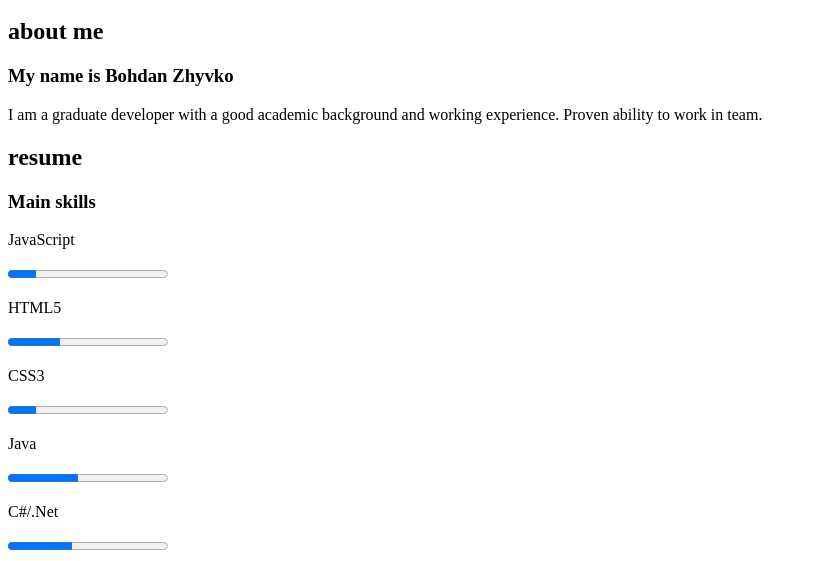
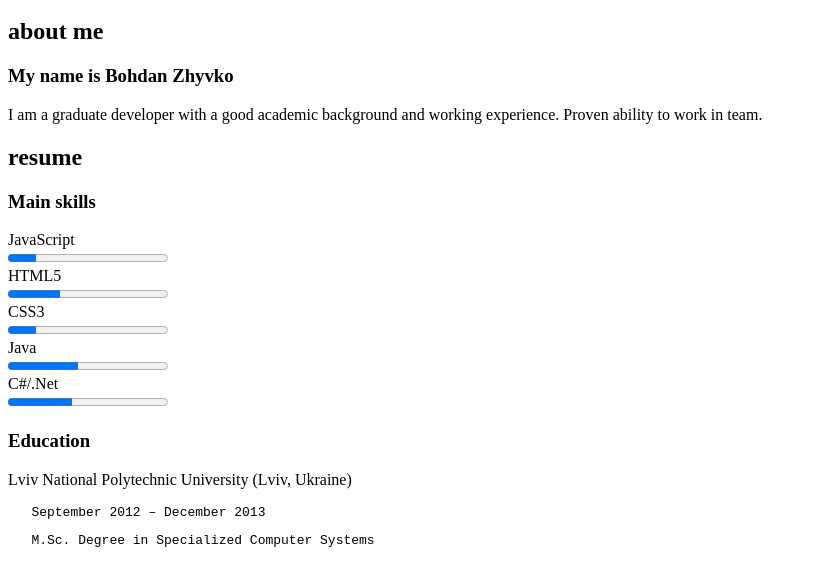
Before and after one commit to BohdanZhyvko/cv, a plain HTML site: page index.html in a window 1280 px wide. Shown: the part 218-779 px from the top of the page, without its empty margins (0-817 px from the left). Drawn offline with Linux system fonts and the light colour scheme.

Commit message:
text skills chenge

```diff
--- a/index.html
+++ b/index.html
@@ -51,15 +51,15 @@
             <!-- Skills -->
             <section id="resume-skill-list">
                 <h3>Main skills</h3>
-                <p>JavaScript</p>
+                 JavaScript<br>
                 <progress value="18" max="100"></progress>
-                <p>HTML5</p>
+                <br>HTML5<br>
                 <progress value="33" max="100"></progress>
-                <p>CSS3</p>
+                <br>CSS3<br>
                 <progress value="18" max="100"></progress>
-                <p>Java</p>
+                <br>Java<br>
                 <progress value="44" max="100"></progress>
-                <p>C#/.Net</p>
+                <br>C#/.Net<br>
                 <progress value="40" max="100"></progress>
             </section>
 
```
